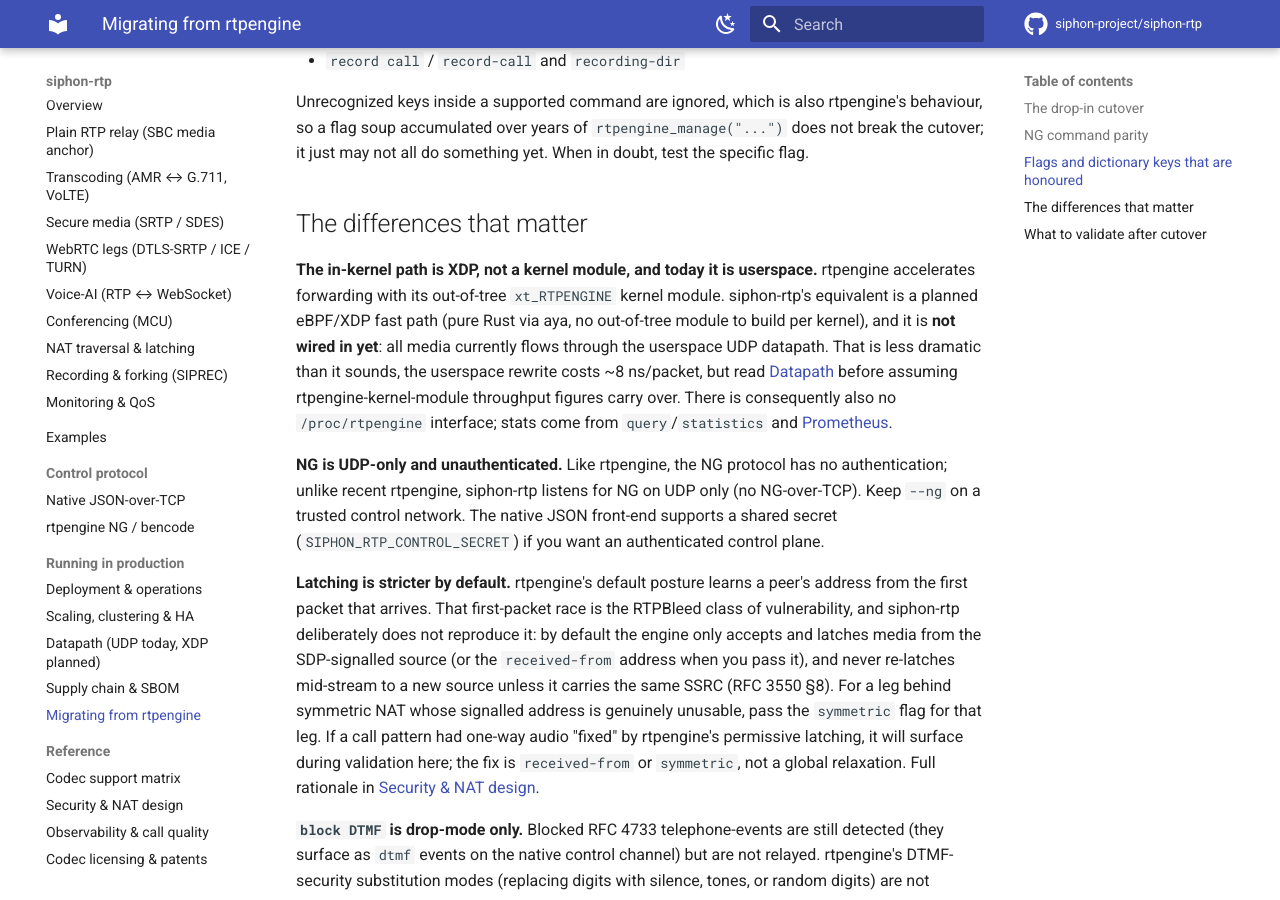
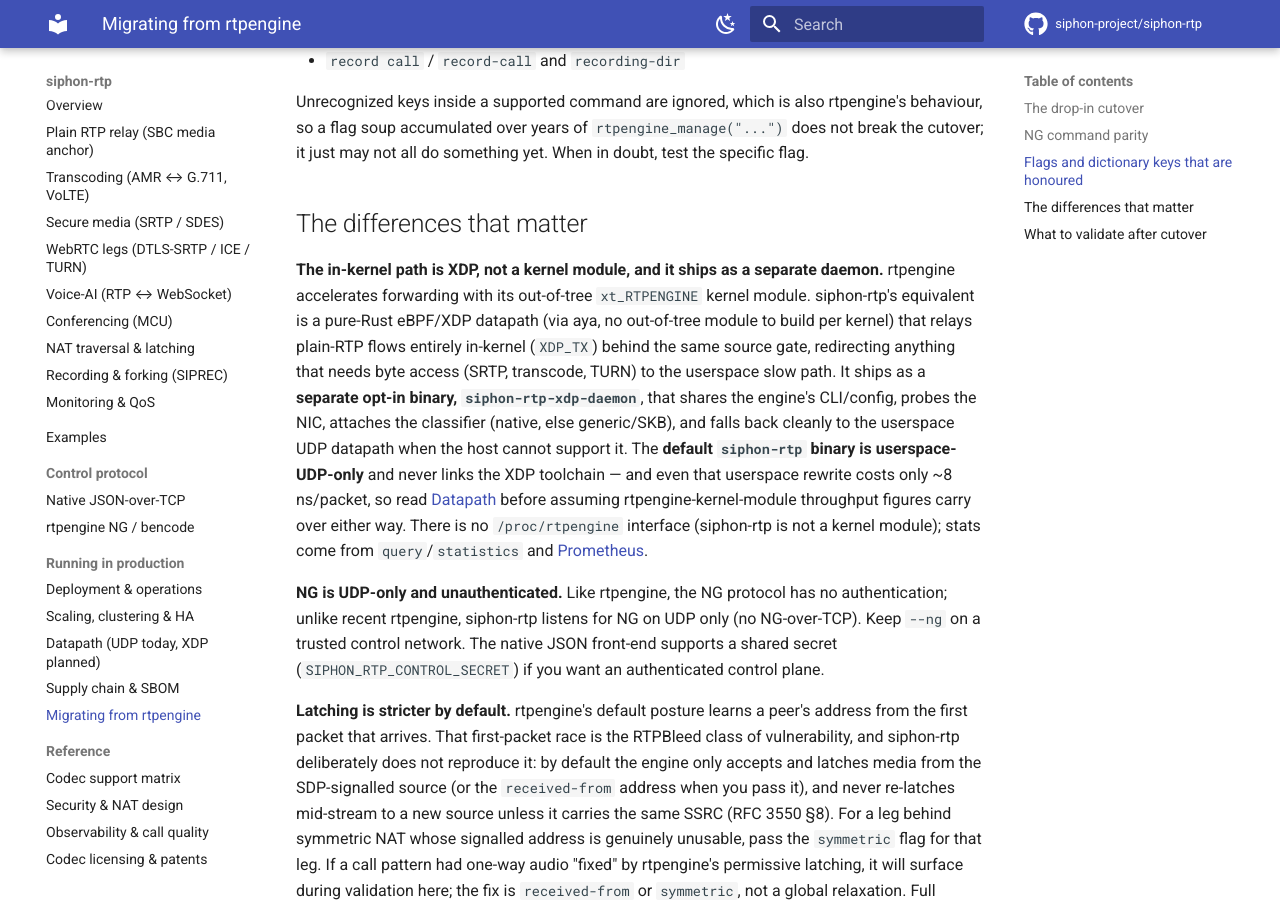
Before and after one commit to siphon-project/siphon-rtp, an MkDocs documentation site: the page built from docs/migrating-from-rtpengine.md, in a window 1280 px wide and 900 px high, scrolled down 3267 px. Built offline with MkDocs 1.6.1 and Material for MkDocs 9.7.7, drawn with Linux system fonts in a browser that asks for light colours; comment, search, counter and statistics services are not loaded; some of the changed text lies outside the part shown.

Commit message:
docs(migrating-from-rtpengine): correct the stale XDP section — the pure-rust ebpf/xdp datapath shipped as the separate siphon-rtp-xdp-daemon binary with an in-kernel XDP_TX relay (was described as planned/not-wired), and fix the block media row (it is a whole-call gate, the leg from-tag is not acted on, not per-leg)

```diff
--- a/docs/migrating-from-rtpengine.md
+++ b/docs/migrating-from-rtpengine.md
@@ -55,7 +55,7 @@
 | `offer` / `answer` / `delete` | The core lifecycle, with SDP rewriting (RFC 3264). |
 | `query` | Returns `result: ok` plus a `totals` dict of per-session counters (packets-in/out, bytes-in/out, packets-lost). rtpengine's fuller per-SSRC breakdown is not replicated; the native JSON `query` (full `SessionStats`) or Prometheus give richer numbers. |
 | `list` / `statistics` | Census: call-id list, global counters plus the live session gauge. |
-| `block media` / `unblock media` | Per-leg media gate. |
+| `block media` / `unblock media` | Whole-call media gate (the leg `from-tag` is accepted but not acted on — block applies to the whole call, both directions). |
 | `silence media` / `unsilence media` | Replaces the call's egress audio with synthesized silence. Requires a media-processing (transcoding) call; rejected on a plain passthrough relay, which forwards opaque payloads it cannot synthesize into. |
 | `block DTMF` / `unblock DTMF` | Drop-mode only; see the differences below. |
 | `play media` / `stop media` | `file` and `blob` sources; `db-id` parses but is rejected by the engine (there is no media database). |
@@ -114,14 +114,18 @@
 
 ## The differences that matter
 
-**The in-kernel path is XDP, not a kernel module, and today it is userspace.** rtpengine
+**The in-kernel path is XDP, not a kernel module, and it ships as a separate daemon.** rtpengine
 accelerates forwarding with its out-of-tree `xt_RTPENGINE` kernel module. siphon-rtp's equivalent
-is a planned eBPF/XDP fast path (pure Rust via aya, no out-of-tree module to build per kernel),
-and it is **not wired in yet**: all media currently flows through the userspace UDP datapath. That
-is less dramatic than it sounds, the userspace rewrite costs ~8 ns/packet, but read
-[Datapath](datapath.md) before assuming rtpengine-kernel-module throughput figures carry over.
-There is consequently also no `/proc/rtpengine` interface; stats come from `query`/`statistics`
-and [Prometheus](observability.md).
+is a pure-Rust eBPF/XDP datapath (via aya, no out-of-tree module to build per kernel) that relays
+plain-RTP flows entirely in-kernel (`XDP_TX`) behind the same source gate, redirecting anything that
+needs byte access (SRTP, transcode, TURN) to the userspace slow path. It ships as a **separate
+opt-in binary, `siphon-rtp-xdp-daemon`**, that shares the engine's CLI/config, probes the NIC,
+attaches the classifier (native, else generic/SKB), and falls back cleanly to the userspace UDP
+datapath when the host cannot support it. The **default `siphon-rtp` binary is userspace-UDP-only**
+and never links the XDP toolchain — and even that userspace rewrite costs only ~8 ns/packet, so read
+[Datapath](datapath.md) before assuming rtpengine-kernel-module throughput figures carry over either
+way. There is no `/proc/rtpengine` interface (siphon-rtp is not a kernel module); stats come from
+`query`/`statistics` and [Prometheus](observability.md).
 
 **NG is UDP-only and unauthenticated.** Like rtpengine, the NG protocol has no authentication;
 unlike recent rtpengine, siphon-rtp listens for NG on UDP only (no NG-over-TCP). Keep `--ng` on a
```
